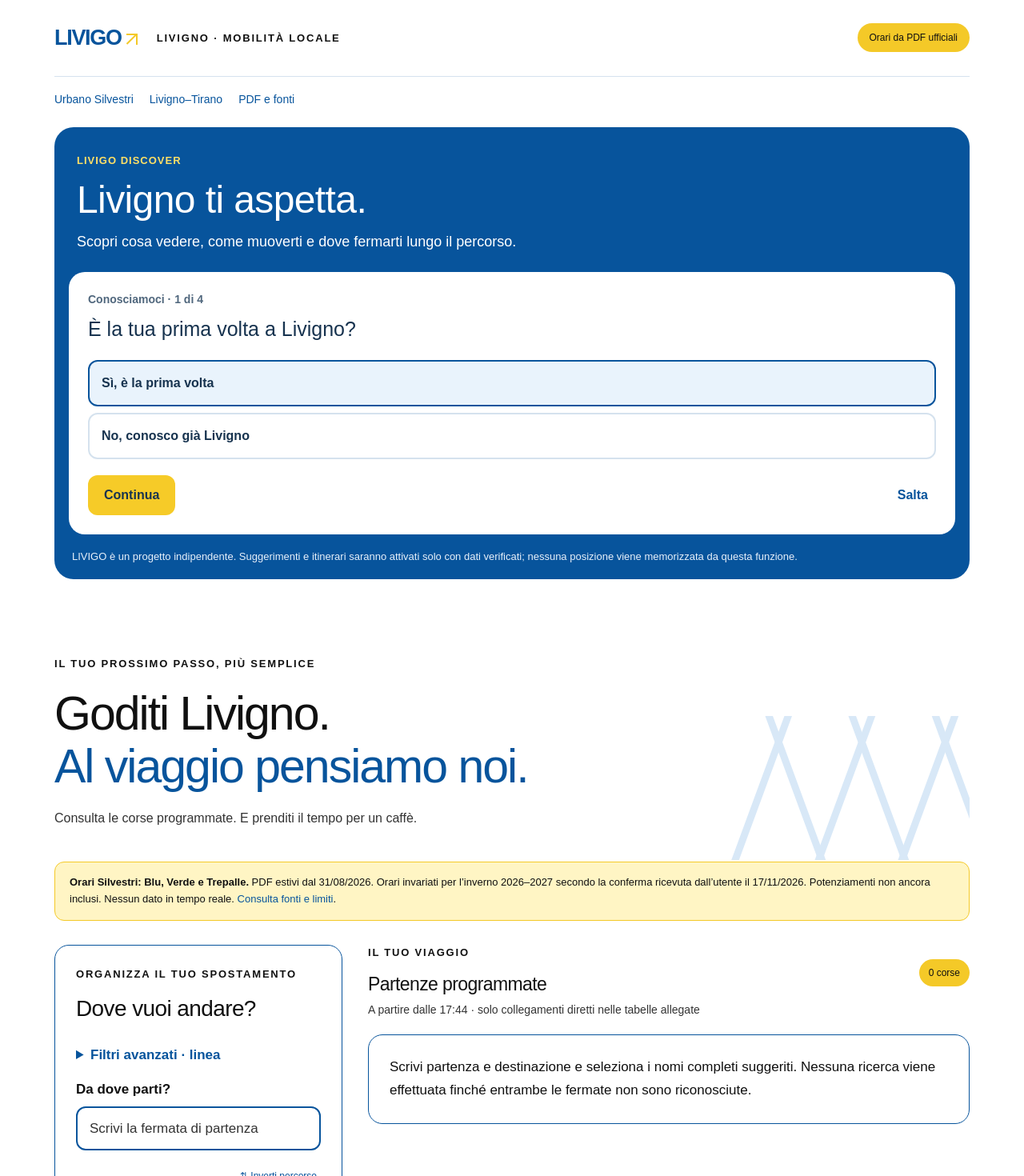
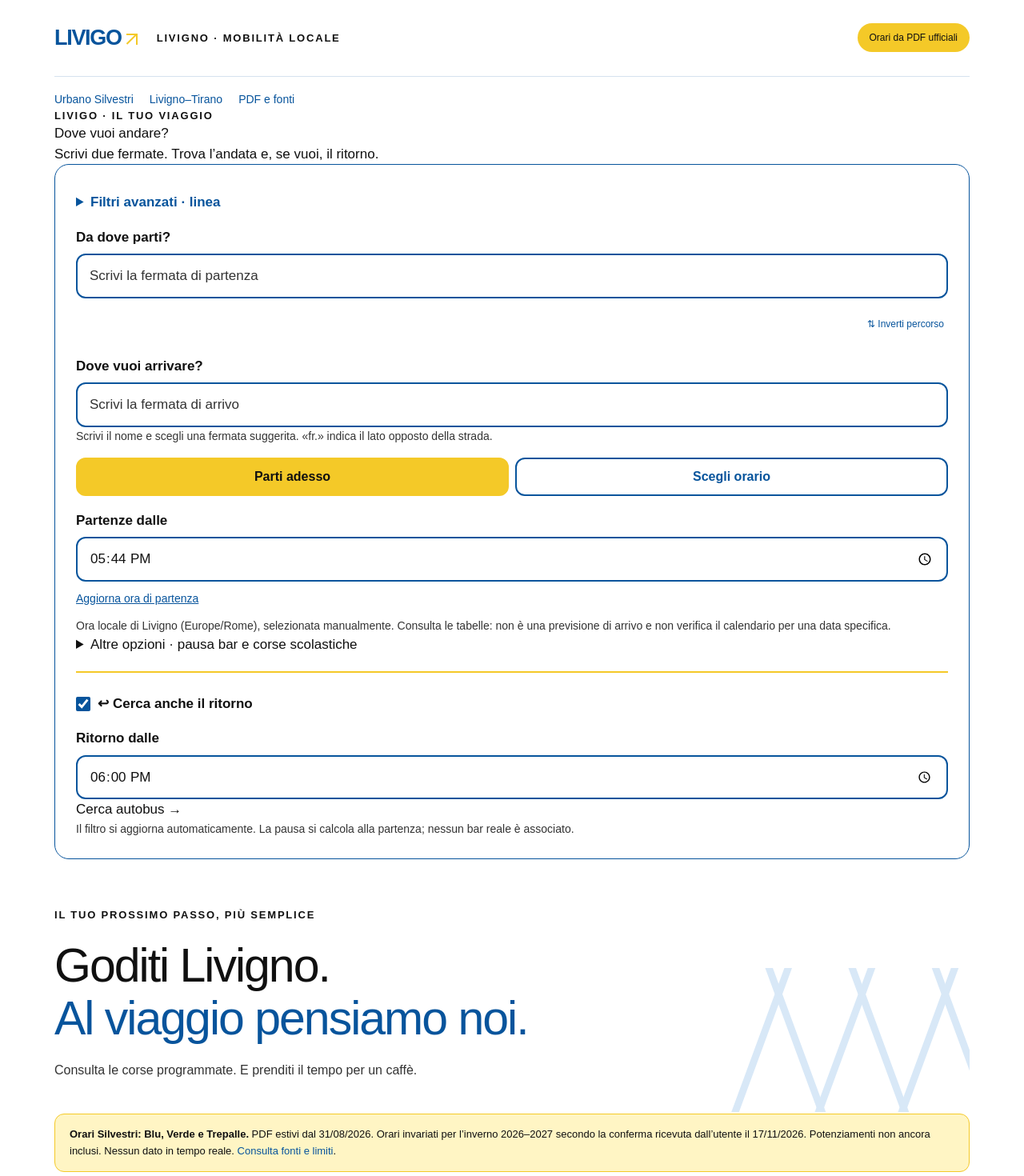
Before and after one commit to defrancescoantonio82-arch/livigo, a Next.js app: page / in a window 1280 px wide. Shown: the top 1470 px of the page at 80% size. Built offline with nearby package versions, Linux system fonts and the light colour scheme.

Commit message:
Make first blue-yellow screen the journey search with departure arrival and return

```diff
--- a/src/app/page.tsx
+++ b/src/app/page.tsx
@@ -2,7 +2,6 @@
 import { useEffect, useState } from "react";
 import Link from "next/link";
 import PeregoPlanner from "@/components/perego-planner";
-import DiscoverWelcome from "@/components/discover-welcome";
 import { dataset, lines, sources, winterConfirmation } from "@/data/transport";
 import { findJourneys, formatTime } from "@/lib/journeys";
 
@@ -13,7 +12,7 @@ export default function Home() {
   const [useNow, setUseNow] = useState(true);
   const [nowTime, setNowTime] = useState<string | null>(null);
   const [returnTime, setReturnTime] = useState("18:00");
-  const [showReturn, setShowReturn] = useState(false);
+  const [showReturn, setShowReturn] = useState(true);
   const [lineId, setLineId] = useState("");
   const [school, setSchool] = useState(false);
   const [coffee, setCoffee] = useState(false);
@@ -81,30 +80,10 @@ export default function Home() {
         <a href="#perego">Livigno–Tirano</a>
         <a href="#fonti">PDF e fonti</a>
       </nav>
-      <div className="discover-collapsed"><DiscoverWelcome /></div>
-      <section className="hero">
-        <div className="eyebrow">IL TUO PROSSIMO PASSO, PIÙ SEMPLICE</div>
-        <h1>
-          Goditi Livigno.
-          <br />
-          <span>Al viaggio pensiamo noi.</span>
-        </h1>
-        <p>Consulta le corse programmate. E prenditi il tempo per un caffè.</p>
-        <div className="mountains" aria-hidden="true">
-          ╱╲ &nbsp; ╱╲ &nbsp; ╱╲
-        </div>
-      </section>
-      <aside className="notice">
-        <strong>Orari Silvestri: Blu, Verde e Trepalle.</strong> PDF estivi dal
-        31/08/2026. Orari invariati per l’inverno 2026–2027 secondo la conferma
-        ricevuta dall’utente il 17/11/2026. Potenziamenti non ancora inclusi.
-        Nessun dato in tempo reale. <a href="#fonti">Consulta fonti e limiti</a>
-        .
-      </aside>
-      <div id="urbano" className="columns">
-        <section className="panel planner">
-          <div className="eyebrow">ORGANIZZA IL TUO SPOSTAMENTO</div>
-          <h2>Dove vuoi andare?</h2>
+      <section className="journey-first" aria-label="Cerca il tuo viaggio">
+        <div className="journey-first-head"><div className="eyebrow">LIVIGO · IL TUO VIAGGIO</div><h1>Dove vuoi andare?</h1><p>Scrivi due fermate. Trova l’andata e, se vuoi, il ritorno.</p></div>
+                <section className="panel planner first-planner">
+
           <details className="advanced-filters"><summary>Filtri avanzati · linea</summary><label htmlFor="line">Linea</label>
           <select
             id="line"
@@ -146,7 +125,7 @@ export default function Home() {
             Consulta le tabelle: non è una previsione di arrivo e non verifica
             il calendario per una data specifica.
           </p>
-          <label className="check">
+          <details className="planner-extras"><summary>Altre opzioni · pausa bar e corse scolastiche</summary><label className="check">
             <input
               type="checkbox"
               checked={school}
@@ -186,12 +165,36 @@ export default function Home() {
               </label>
             )}
           </div>
+          </details>
           <div className="return-planner"><label className="check"><input type="checkbox" checked={showReturn} onChange={(e)=>setShowReturn(e.target.checked)}/> ↩ Cerca anche il ritorno</label>{showReturn && <><label htmlFor="return-time">Ritorno dalle</label><input id="return-time" type="time" value={returnTime} onChange={(e)=>setReturnTime(e.target.value)}/></>}</div>
+          <a className="find-bus" href="#departures" onClick={() => { if(useNow) refreshNow(); }}>Cerca autobus →</a>
           <p className="hint">
             Il filtro si aggiorna automaticamente. La pausa si calcola alla
             partenza; nessun bar reale è associato.
           </p>
         </section>
+
+      </section>
+      <section className="hero" aria-label="Scopri Livigno">
+        <div className="eyebrow">IL TUO PROSSIMO PASSO, PIÙ SEMPLICE</div>
+        <h1>
+          Goditi Livigno.
+          <br />
+          <span>Al viaggio pensiamo noi.</span>
+        </h1>
+        <p>Consulta le corse programmate. E prenditi il tempo per un caffè.</p>
+        <div className="mountains" aria-hidden="true">
+          ╱╲ &nbsp; ╱╲ &nbsp; ╱╲
+        </div>
+      </section>
+      <aside className="notice">
+        <strong>Orari Silvestri: Blu, Verde e Trepalle.</strong> PDF estivi dal
+        31/08/2026. Orari invariati per l’inverno 2026–2027 secondo la conferma
+        ricevuta dall’utente il 17/11/2026. Potenziamenti non ancora inclusi.
+        Nessun dato in tempo reale. <a href="#fonti">Consulta fonti e limiti</a>
+        .
+      </aside>
+      <div id="urbano" className="columns">
         <section className="departures" aria-labelledby="departures">
           <div className="results-heading">
             <div>
```
